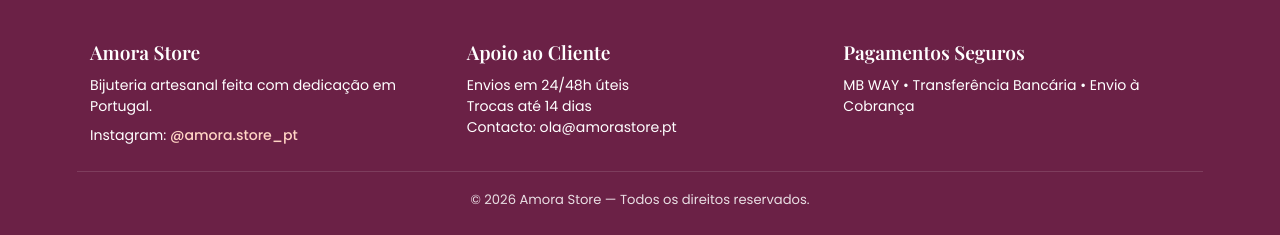
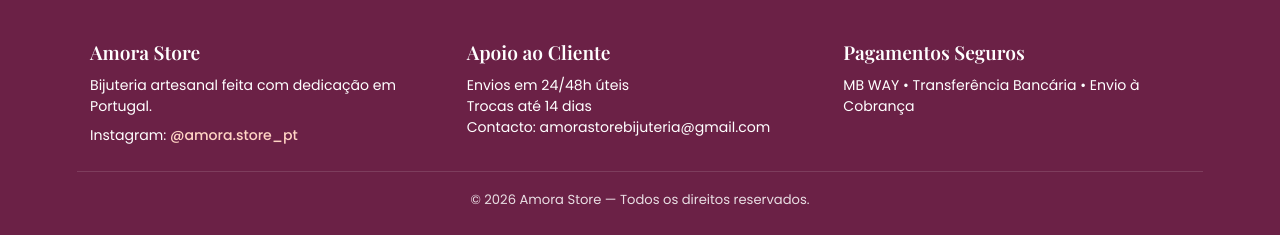
Before and after one commit to joaopedrobacelar2009-crypto/amora-store, a Flask app: page / in a window 1280 px wide. Shown: the part 1468-1703 px from the top of the page. Run offline with Flask 3, Linux system fonts and the light colour scheme; some web fonts are replaced.

Commit message:
Update index.html

```diff
--- a/templates/index.html
+++ b/templates/index.html
@@ -315,7 +315,7 @@
                 <p>Bijuteria artesanal feita com dedicação em Portugal.</p>
                 <p style="margin-top:8px;">Instagram: <a href="https://www.instagram.com/amora.store_pt/" target="_blank" rel="noopener noreferrer">@amora.store_pt</a></p>
             </div>
-            <div><h4>Apoio ao Cliente</h4><p>Envios em 24/48h úteis<br>Trocas até 14 dias<br>Contacto: ola@amorastore.pt</p></div>
+            <div><h4>Apoio ao Cliente</h4><p>Envios em 24/48h úteis<br>Trocas até 14 dias<br>Contacto: amorastorebijuteria@gmail.com</p></div>
             <div><h4>Pagamentos Seguros</h4><p>MB WAY • Transferência Bancária • Envio à Cobrança</p></div>
         </div>
         <div class="footer-copy">&copy; 2026 Amora Store — Todos os direitos reservados.</div>
```
